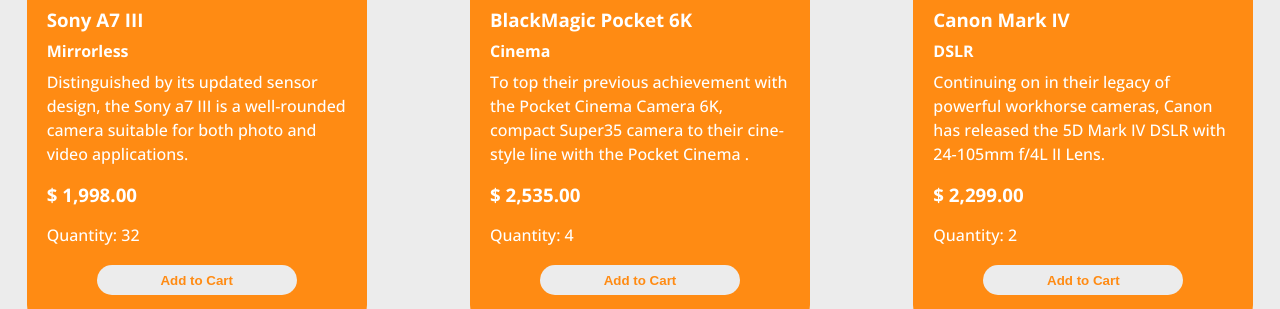
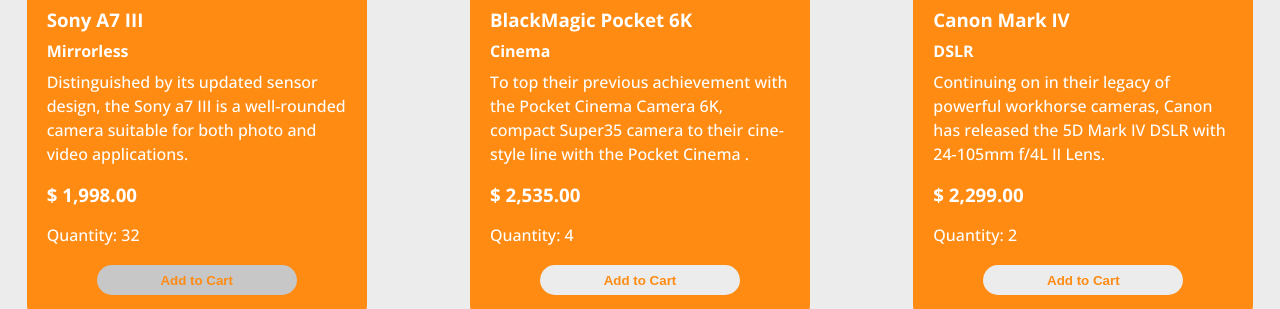
Before and after one commit to Despo96/vazhaDespotashvili_Digital_Academy, a plain HTML site: page index.html in a window 1280 px wide. In both pictures the pointer is over the button 196 px from the left and 771 px from the top of the page. Shown: the part 491-800 px from the top of the page. Drawn offline with nearby package versions, Linux system fonts and the light colour scheme.

Commit message:
add hover

```diff
--- a/style.css
+++ b/style.css
@@ -110,6 +110,11 @@ a {
   background-color: #ececec;
 }
 
+.addButton:hover{
+  background-color: #c7c7c7;
+}
+
+
 .addColor {
   color: #ff8b13;
   font-weight: 700;
```
